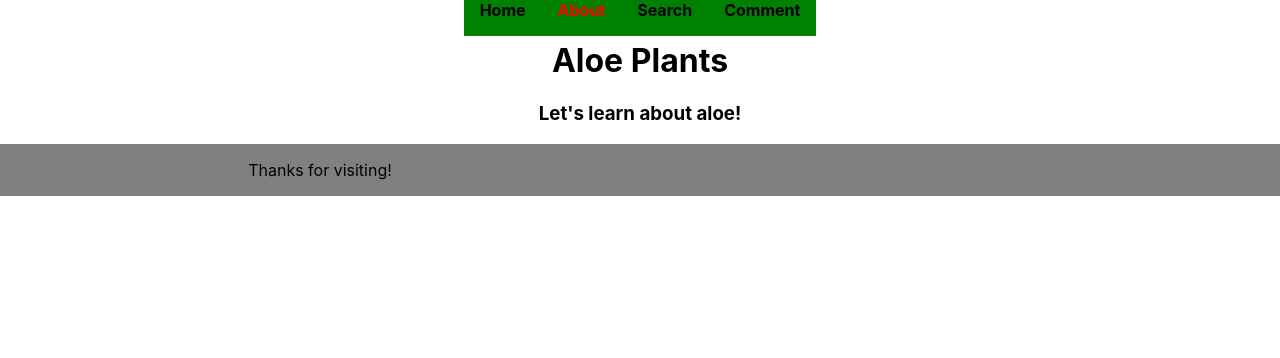
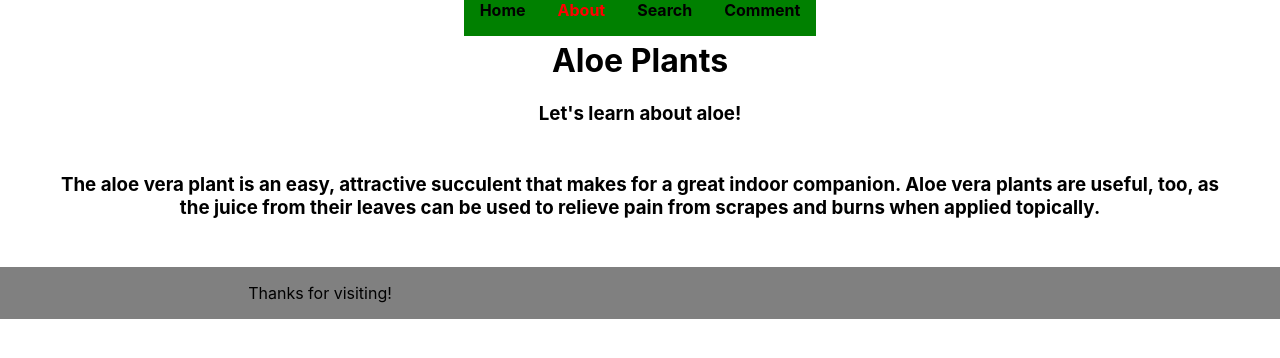
Before and after one commit to Ldakanno/phase-2-project, a React (Create React App) app: page /about in a window 1280 px wide. Shown: the top 358 px of the page. Built offline with nearby package versions, Linux system fonts and the light colour scheme.

Commit message:
add h3 with info

```diff
--- a/src/components/About.js
+++ b/src/components/About.js
@@ -2,7 +2,11 @@
 
 const About = () => {
   return (
-    <div></div>
+    <div>
+      <h3 style={{ textAlign: "center", margin: "3rem", fontWeight: ""}}>
+        The aloe vera plant is an easy, attractive succulent that makes for a great indoor companion. Aloe vera plants are useful, too, as the juice from their leaves can be used to relieve pain from scrapes and burns when applied topically.
+      </h3>
+    </div>
   )
 }
 
```
